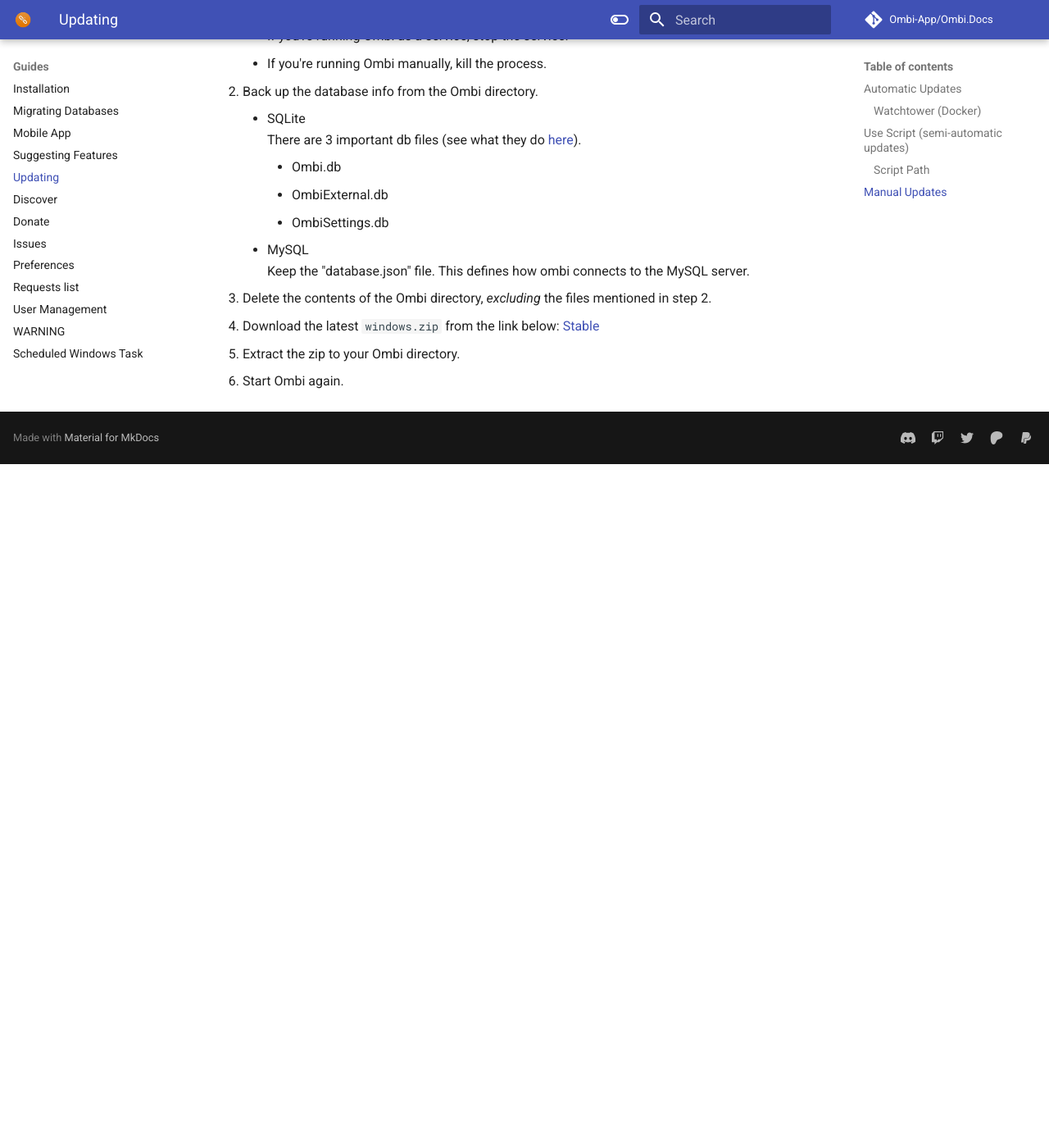
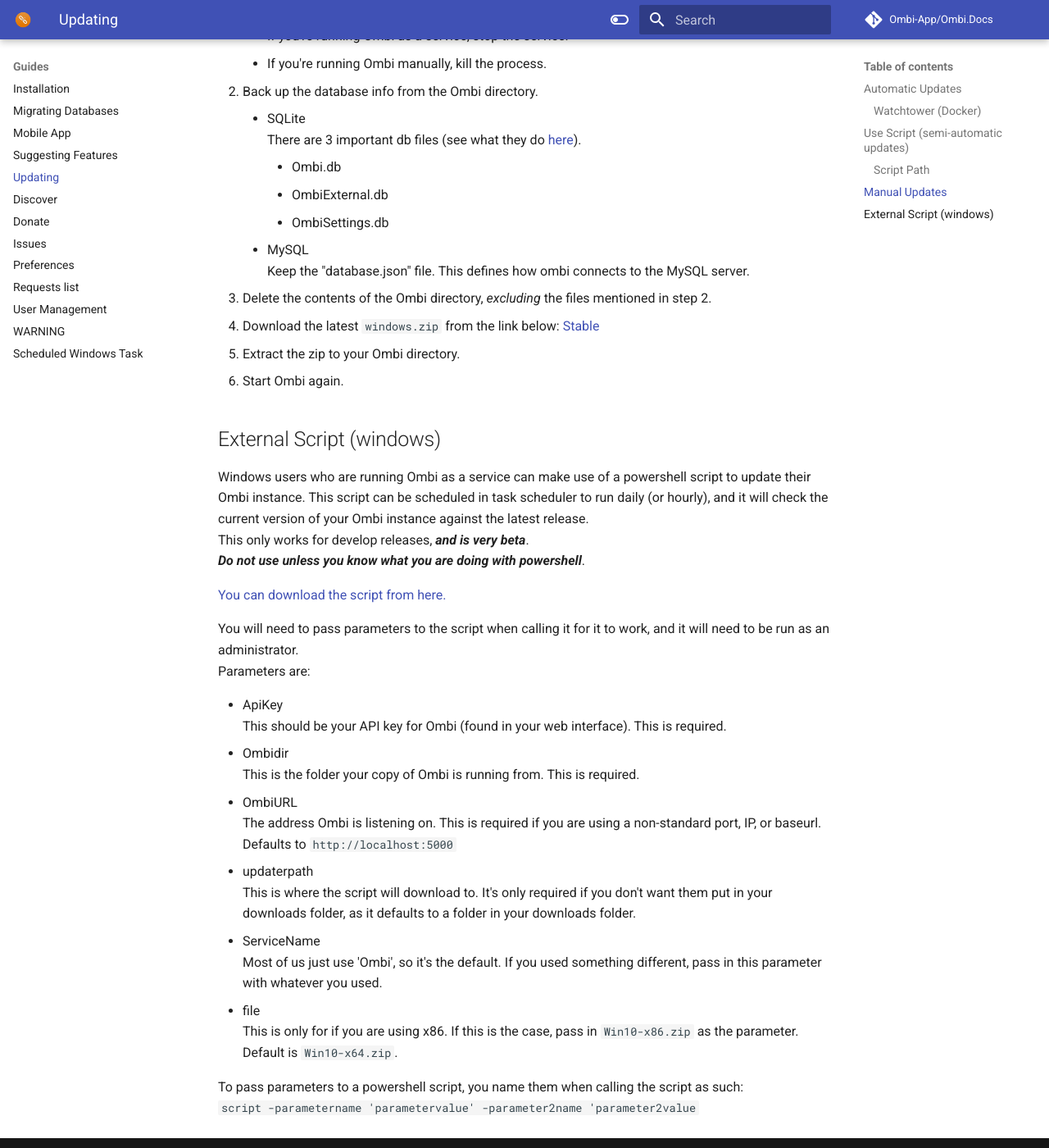
Before and after one commit to Ombi-app/Ombi.Docs, an MkDocs documentation site: the page built from docs/guides/updating.md, in a window 1280 px wide and 1400 px high, scrolled down 1553 px. Shown: the whole window at 82% size. Built offline with MkDocs 1.6.1 and Material for MkDocs 9.7.7, drawn with Linux system fonts in a browser that asks for light colours; comment, search, counter and statistics services are not loaded; before the commit the page ends 2119 px from its top, so only the background shows below that.

Commit message:
Added powershell udpate script

```diff
--- a/docs/guides/updating.md
+++ b/docs/guides/updating.md
@@ -64,3 +64,30 @@
 [Stable](https://github.com/Ombi-app/Ombi.Releases/releases)
 5. Extract the zip to your Ombi directory.
 6. Start Ombi again.
+
+## External Script (windows)
+
+Windows users who are running Ombi as a service can make use of a powershell script to update their Ombi instance. This script can be scheduled in task scheduler to run daily (or hourly), and it will check the current version of your Ombi instance against the latest release.
+This only works for develop releases, __*and is very beta*__.
+__*Do not use unless you know what you are doing with powershell*__.
+
+[You can download the script from here.](../assets/scripts/Get-OmbiUpdate.ps1)
+
+You will need to pass parameters to the script when calling it for it to work, and it will need to be run as an administrator.
+Parameters are:
+
+* ApiKey
+This should be your API key for Ombi (found in your web interface). This is required.
+* Ombidir
+This is the folder your copy of Ombi is running from. This is required.
+* OmbiURL
+The address Ombi is listening on. This is required if you are using a non-standard port, IP, or baseurl. Defaults to `http://localhost:5000`
+* updaterpath
+This is where the script will download to. It's only required if you don't want them put in your downloads folder, as it defaults to a folder in your downloads folder.
+* ServiceName
+Most of us just use 'Ombi', so it's the default. If you used something different, pass in this parameter with whatever you used.
+* file
+This is only for if you are using x86. If this is the case, pass in `Win10-x86.zip` as the parameter. Default is `Win10-x64.zip`.
+
+To pass parameters to a powershell script, you name them when calling the script as such:
+`script -parametername 'parametervalue' -parameter2name 'parameter2value`
```
Also changed, not shown: 1 other file.
